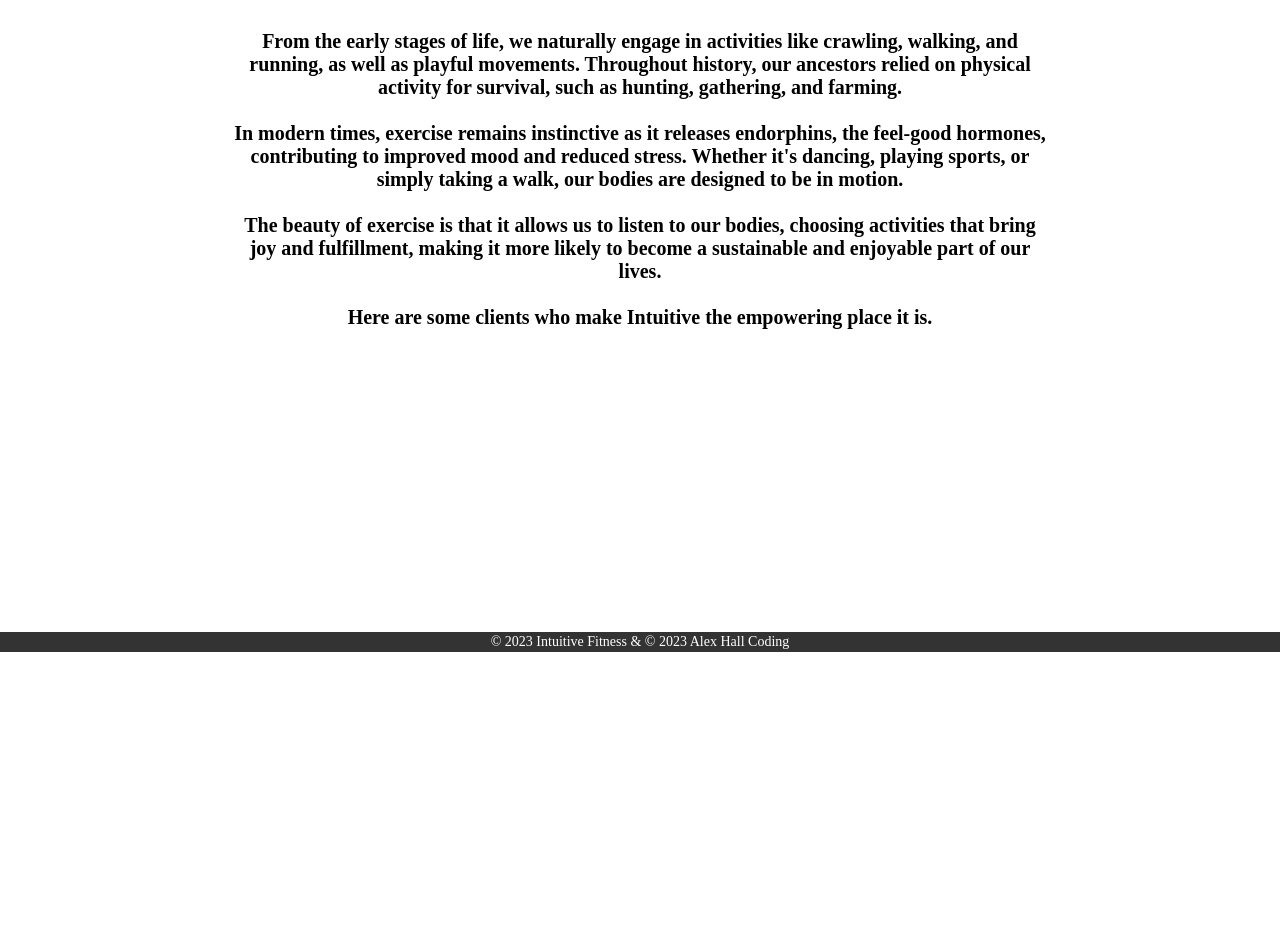
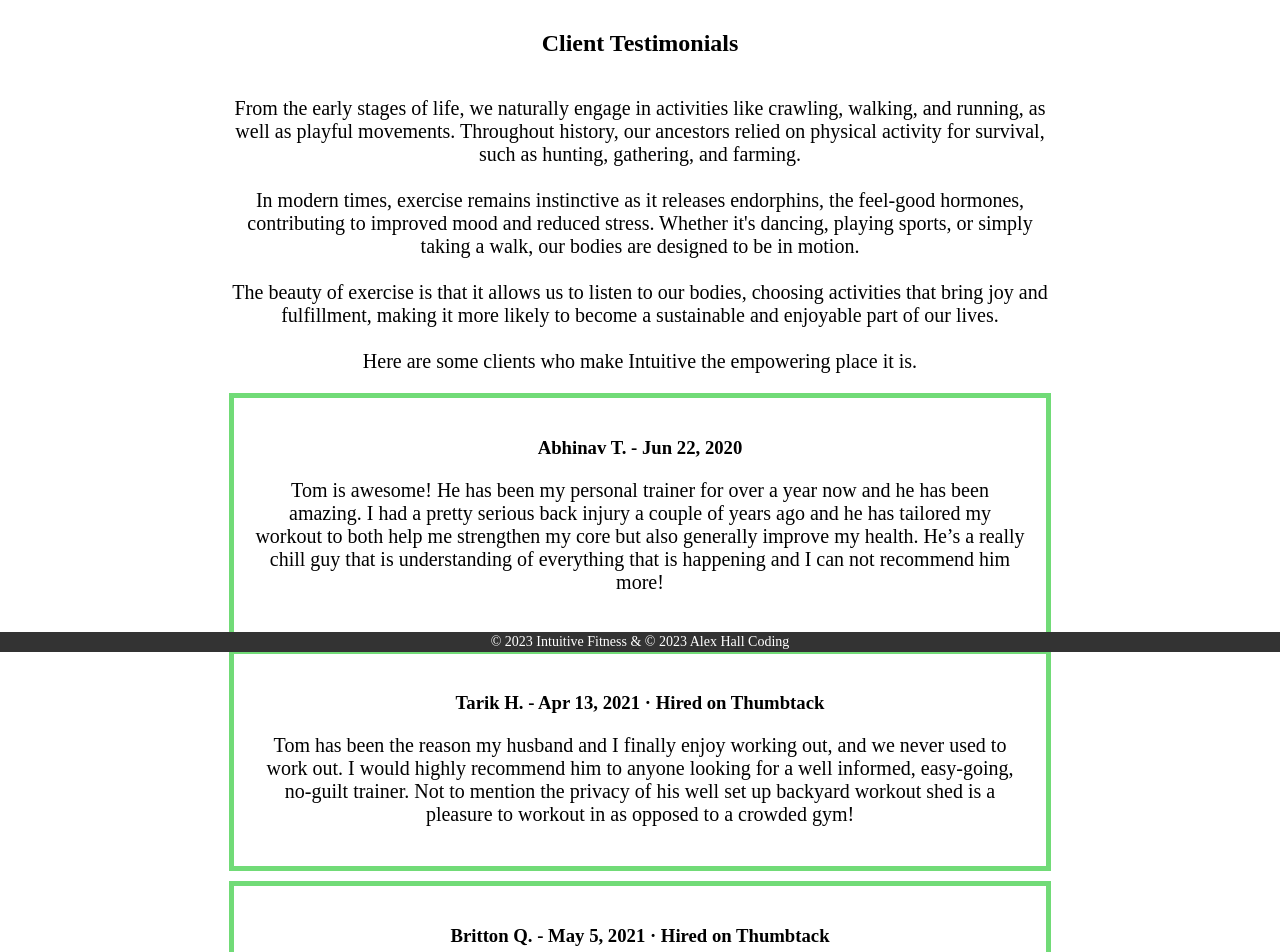
Before and after one commit to alexh34222/intuitive-fitness, a React (Vite) app: page /clienttestimonials in a window 1280 px wide. Shown: the part 148-1100 px from the top of the page. Before the commit the page ends 800 px from the top, so only its background shows below. Built offline with nearby package versions, Linux system fonts and the light colour scheme.

Commit message:
started adding reviews

```diff
--- a/src/Components/Testimonials.jsx
+++ b/src/Components/Testimonials.jsx
@@ -7,6 +7,8 @@ export default function Testimonials() {
     <div>
       <Header />
       <div className="clientTestimonialsPage">
+        <div className="testimonialsSectionOne">
+          <h2>Client Testimonials</h2>
           <div className="testimonialsMainText">
             <p>
               From the early stages of life, we naturally engage in activities
@@ -15,16 +17,100 @@ export default function Testimonials() {
               survival, such as hunting, gathering, and farming. <br /> <br />
               In modern times, exercise remains instinctive as it releases
               endorphins, the feel-good hormones, contributing to improved mood
-            and reduced stress. Whether it's dancing, playing sports, or simply
-            taking a walk, our bodies are designed to be in motion. <br />{" "}
+              and reduced stress. Whether it's dancing, playing sports, or
+              simply taking a walk, our bodies are designed to be in motion.{" "}
+              <br /> <br />
+              The beauty of exercise is that it allows us to listen to our
+              bodies, choosing activities that bring joy and fulfillment, making
+              it more likely to become a sustainable and enjoyable part of our
+              lives. <br />
               <br />
-            The beauty of exercise is that it allows us to listen to our bodies,
-            choosing activities that bring joy and fulfillment, making it more
-            likely to become a sustainable and enjoyable part of our lives.{" "}
-            <br />
-            <br />
-            Here are some clients who make Intuitive the empowering place it is.
+              Here are some clients who make Intuitive the empowering place it
+              is.
             </p>
+          </div>
+        </div>
+        <div className="testimonialsSectionTwo">
+          <div className="testimonial">
+            {" "}
+            <h3>Abhinav T. - Jun 22, 2020</h3>
+            <p>
+              Tom is awesome! He has been my personal trainer for over a year
+              now and he has been amazing. I had a pretty serious back injury a
+              couple of years ago and he has tailored my workout to both help me
+              strengthen my core but also generally improve my health. He’s a
+              really chill guy that is understanding of everything that is
+              happening and I can not recommend him more!
+            </p>
+          </div>
+          <div className="testimonial">
+            <h3>Tarik H. - Apr 13, 2021 · Hired on Thumbtack</h3>
+            <p>
+              Tom has been the reason my husband and I finally enjoy working
+              out, and we never used to work out. I would highly recommend him
+              to anyone looking for a well informed, easy-going, no-guilt
+              trainer. Not to mention the privacy of his well set up backyard
+              workout shed is a pleasure to workout in as opposed to a crowded
+              gym!
+            </p>
+          </div>
+          <div className="testimonial">
+            <h3>Britton Q. - May 5, 2021 · Hired on Thumbtack</h3>
+            <p>
+              Tom is knowledgeable, friendly, and professional. He's giving me
+              new training methods and form improvements to improve my squat,
+              deadlift and bench press.
+            </p>
+          </div>
+          <div className="testimonial">
+            <h3>Jazzy T. - Jan 20, 2022 · Hired on Thumbtack</h3>
+            <p>
+              Tom is an amazing trainer - very knowledgeable and understanding.
+              Getting back to shape is hard but he knows how to make it
+              engaging. He knows exactly how to push you to get the best
+              results.
+            </p>
+          </div>
+          <div className="testimonial">
+            <h3></h3>
+            <p></p>
+          </div>
+          <div className="testimonial">
+            <h3></h3>
+            <p></p>
+          </div>
+          <div className="testimonial">
+            <h3></h3>
+            <p></p>
+          </div>
+          <div className="testimonial">
+            <h3></h3>
+            <p></p>
+          </div>
+          <div className="testimonial">
+            <h3></h3>
+            <p></p>
+          </div>
+          <div className="testimonial">
+            <h3></h3>
+            <p></p>
+          </div>
+          <div className="testimonial">
+            <h3></h3>
+            <p></p>
+          </div>
+          <div className="testimonial">
+            <h3></h3>
+            <p></p>
+          </div>
+          <div className="testimonial">
+            <h3></h3>
+            <p></p>
+          </div>
+          <div className="testimonial">
+            <h3></h3>
+            <p></p>
+          </div>
         </div>
       </div>
 
--- a/src/assets/Css/Home.css
+++ b/src/assets/Css/Home.css
@@ -66,15 +66,33 @@
   text-align: center;
 }
 
-/* Home.css */
+.homeSectionTwo a {
+  text-decoration: none;
+  color: #333; /* Link text color */
+}
+
+.containerOurServicesHome {
+  cursor: pointer;
+}
+
+.containerOurServicesHome:hover {
+  color: #71db77;
+}
+
 .containerAboutUsHome {
   cursor: pointer;
-  transition: background-color 0.3s; /* Add a smooth transition effect */
 }
 
 .containerAboutUsHome:hover {
   color: #71db77;
-  background-color: #333;
+}
+
+.containerReviewsHome {
+  cursor: pointer;
+}
+
+.containerReviewsHome:hover {
+  color: #71db77;
 }
 
 .imagesContainer {
--- a/src/assets/Css/Testimonials.css
+++ b/src/assets/Css/Testimonials.css
@@ -5,8 +5,28 @@
   align-items: center;
 }
 
+.testimonialsSectionOne {
+  display: flex;
+  flex-direction: column;
+  justify-content: center;
+  text-align: center;
+  width: 65%;
+}
+
 .testimonialsMainText {
   text-align: center;
+}
+
+.testimonial {
+  border: 5px solid #71db77;
+  padding: 20px;
+  margin-bottom: 10px;
+}
+
+.testimonialsSectionTwo {
+  display: flex;
+  flex-direction: column;
+  text-align: center;
   width: 65%;
-  font-weight: bolder;
+  margin-bottom: 50px;
 }
```
Lines whose indentation alone changed are shown as unchanged.
